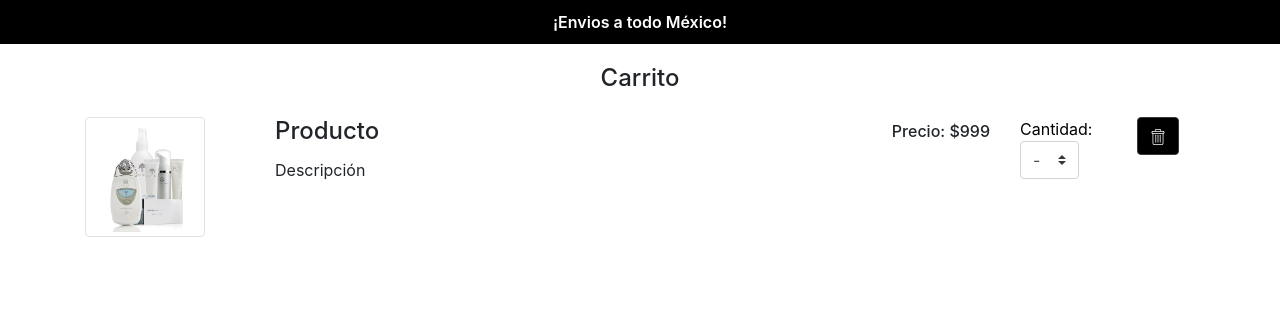
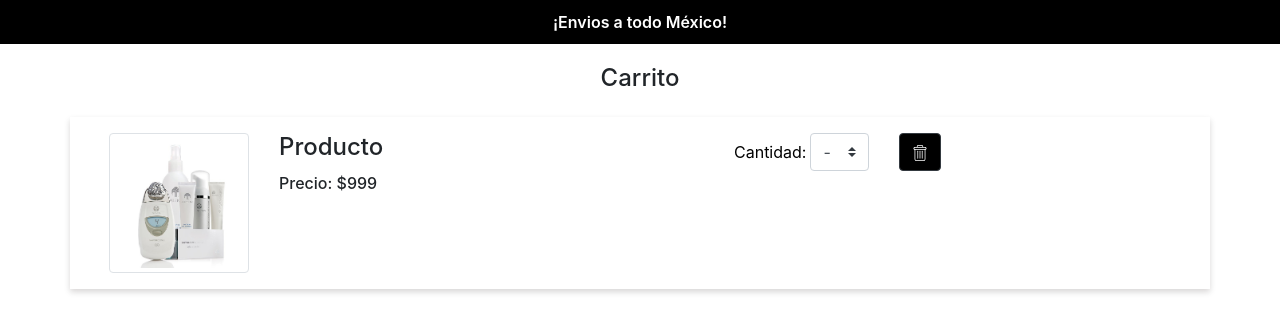
Before and after one commit to RobertoArtEH/GalvanicTherapy, a PHP site: page /cart.html in a window 1280 px wide. Shown: the part 157-490 px from the top of the page. Run offline with PHP 8.4, Linux system fonts and the light colour scheme.

Commit message:
Avance de carrito responsive

```diff
--- a/cart.html
+++ b/cart.html
@@ -111,24 +111,23 @@
     <div class="container content-container">
       <h4 class="mb-4 text-center">Carrito</h4>
       <!-- Productos en carrito -->
-      <article class="row">
+      <article class="cart-product row px-4 py-3">
         <!-- Imagen de producto -->
-        <div class="col-12 col-sm-12 col-md-2">
+        <div class="col-auto col-sm-auto col-md-auto">
           <img src="img/products/kit-spa-en-casa.jpg" alt="Producto" class="img-product img-thumbnail">
         </div>
         <!-- Nombre y descripción -->
-        <div class="col-12 text-sm-center col-sm-12 text-md-left col-md-6 mb-2">
+        <div class="col-4 col-sm-4 text-md-left col-md-4 col-lg-5">
           <h4 class="card-title">Producto</h4>
-          <p>Descripción</p>
+          <h6>Precio: <span>$999</span></h6>
         </div>
         <!-- Info extra - derecha -->
-        <div class="col-12 col-sm-12 text-sm-center col-md-4 text-md-right row">
+        <div class="col-12 col-sm text-sm-center col-md col-lg-auto text-md-right row">
           <!-- Precio -->
-          <div class="col-3 col-sm-3 col-md-6 text-md-right" style="padding-top: 5px">
-            <h6>Precio: <span>$999</span></h6>
-          </div>
+          <!-- <div class="col-3 col-sm-auto col-md-6 col-lg-auto text-md-right" style="padding-top: 5px">
+          </div> -->
           <!-- Cantidad -->
-          <div class="col-4 col-sm-4 col-md-4">
+          <div class="col-4 col-sm-auto col-md-4 col-lg-auto">
             <form class="form-inline">
               <label class="product-text pr-1" for="formCantidad">Cantidad:</label>
               <select class="custom-select" id="formCantidad">
@@ -147,7 +146,7 @@
             </form>
           </div>
           <!-- Eliminar -->
-          <div class="col-2 col-sm-2 col-md-2 text-right">
+          <div class="col-2 col-sm-auto col-md-2 col-lg-auto text-right">
             <button type="button" class="btn btn-dark"><img src="img/icons/delete.svg" height="16px" alt="Eliminar"></button>
           </div>
         </div>
--- a/css/style.css
+++ b/css/style.css
@@ -233,7 +233,15 @@
 
 /* Cart */
 
+.cart-product {
+  box-shadow: 0 3px 6px 0 rgba(17, 0, 0, 0.16);
+}
+
 .img-product {
-  height: 120px;
-  width: 120px;
+  height: 140px;
+  width: 140px;
 }
+
+.price-text {
+  font-weight: 700;
+}
```
